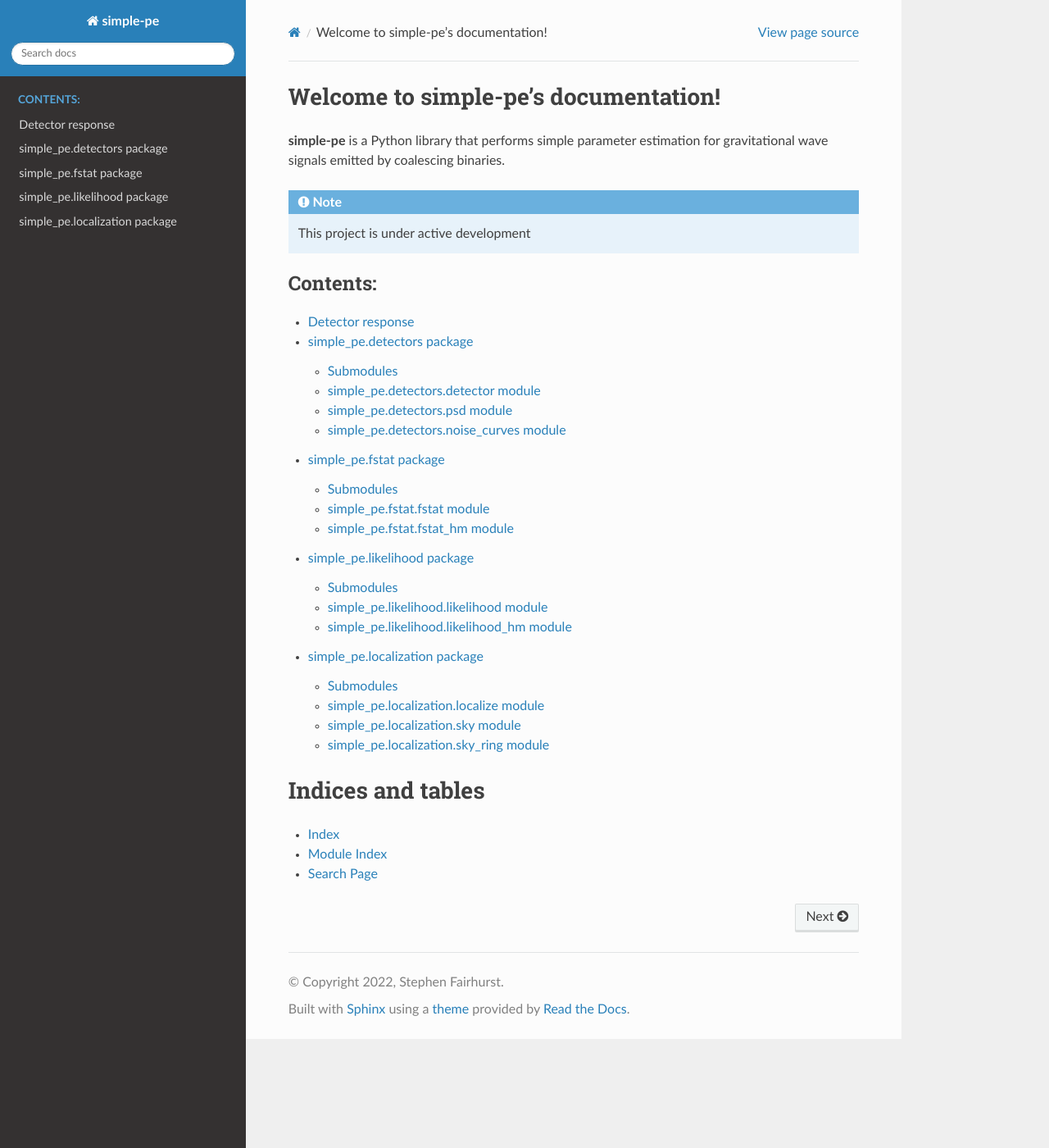
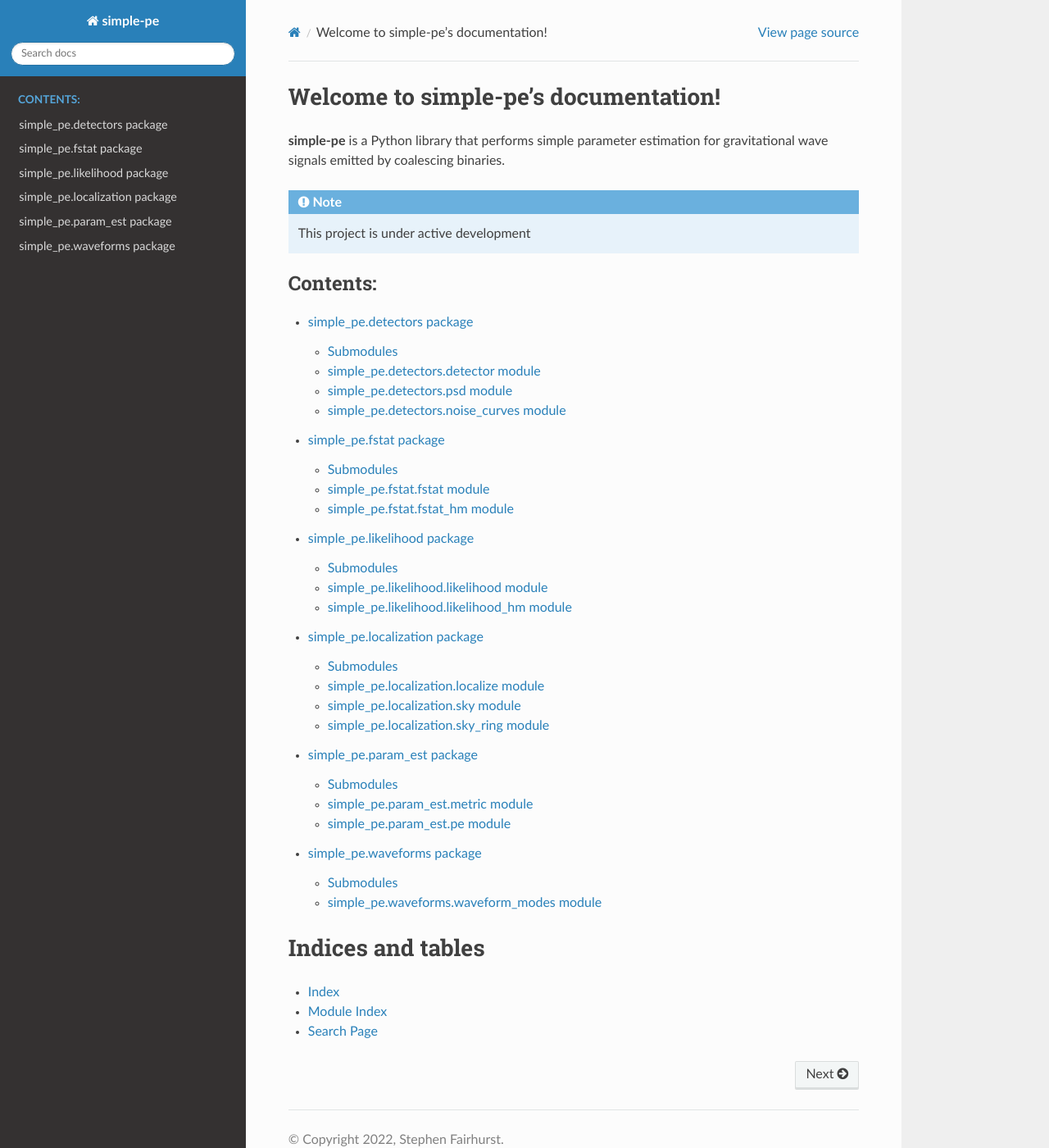
Before and after one commit to simplepe/simple-pe-xx, a Sphinx documentation site: the page built from docs/source/index.rst, in a window 1280 px wide and 1400 px high. Shown: the whole window at 82% size. Built offline with Sphinx 7.4.7 and the Read the Docs theme 2.0.0, drawn with Linux system fonts in a browser that asks for light colours; some of the changed lines change nothing that is shown.

Commit message:
add to documentation

```diff
--- a/docs/source/index.rst
+++ b/docs/source/index.rst
@@ -14,11 +14,12 @@ Welcome to simple-pe's documentation!
 
 
 .. toctree::
-   test
    detectors
    fstat
    likelihood
    localize
+   param_est
+   waveforms
    :maxdepth: 2
    :caption: Contents:
 
--- a/docs/source/param_est.rst
+++ b/docs/source/param_est.rst
@@ -20,12 +20,3 @@ simple_pe.param_est.pe module
     :members:
     :undoc-members:
     :show-inheritance:
-
-
-simple_pe.param_est.snr_time module
------------------------------------------
-
-.. automodule:: simple_pe.param_est.snr_time
-    :members:
-    :undoc-members:
-    :show-inheritance:
```
